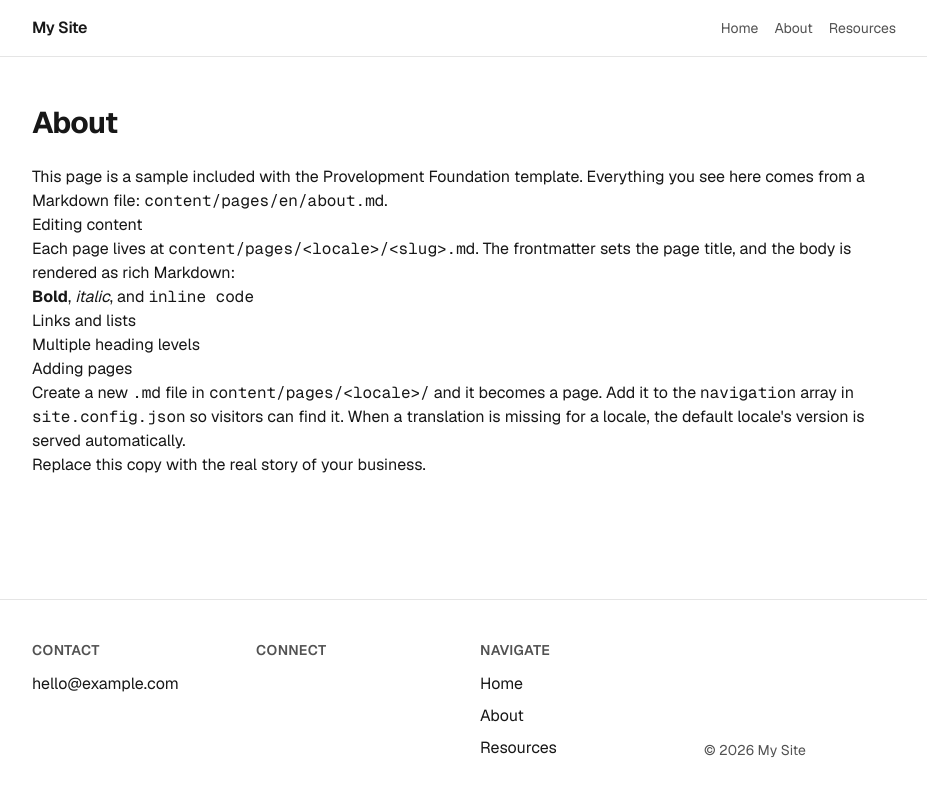
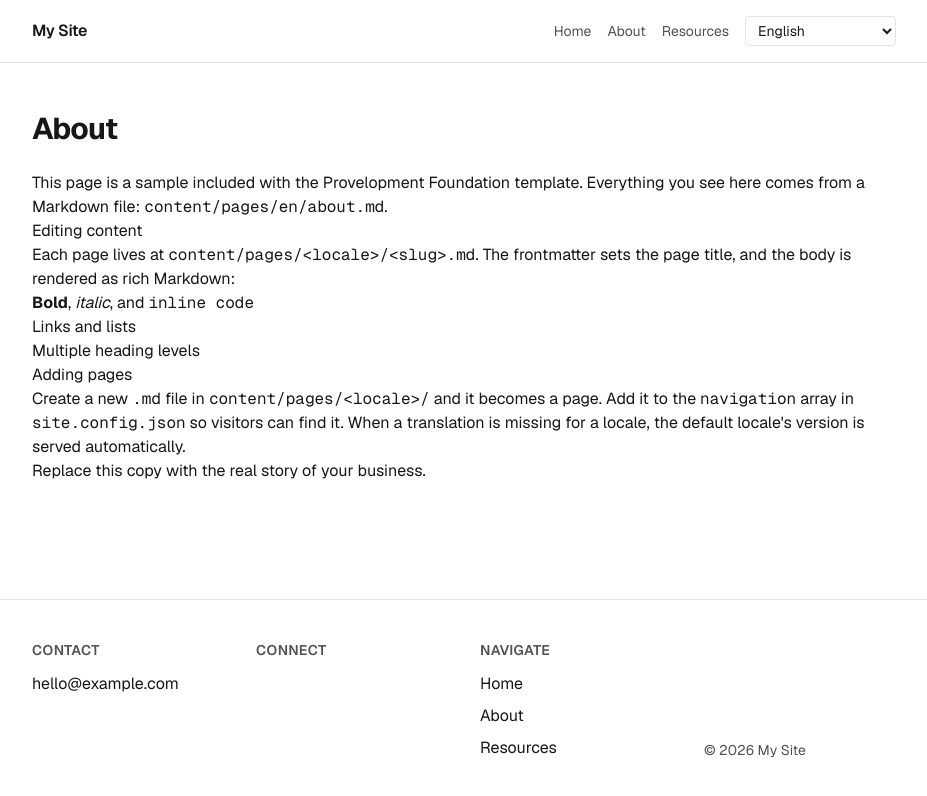
Before and after one commit to provelopment/provelopment, a Next.js app: page /en/about in a window 1280 px wide. Shown: the top 796 px of the page, without its empty margins (176-1103 px from the left). Built offline with nearby package versions, Linux system fonts and the light colour scheme.

Commit message:
feat(i18n): add language menu switcher to site header (#1)

```diff
--- /dev/null
+++ b/src/components/site/language-switcher.tsx
@@ -0,0 +1,48 @@
+"use client";
+
+import { usePathname, useRouter } from "next/navigation";
+import { siteConfig } from "@/config";
+import { replaceLocaleSegment } from "@/core/locale";
+
+interface LanguageSwitcherProps {
+    readonly locale: string;
+    /** Accessible label, localized via the active locale's dictionary. */
+    readonly label: string;
+}
+
+const LOCALE_COOKIE = "NEXT_LOCALE";
+const COOKIE_MAX_AGE_SECONDS = 60 * 60 * 24 * 365;
+
+/**
+ * Locale dropdown shown in the header. Selecting a language preserves the
+ * current sub-path and records the choice in a cookie so bare-`/` requests
+ * negotiate to it on later visits.
+ */
+export function LanguageSwitcher({ locale, label }: LanguageSwitcherProps) {
+    const router = useRouter();
+    const pathname = usePathname();
+
+    function handleChange(nextLocale: string) {
+        if (nextLocale === locale) {
+            return;
+        }
+
+        document.cookie = `${LOCALE_COOKIE}=${nextLocale}; path=/; max-age=${COOKIE_MAX_AGE_SECONDS}; samesite=lax`;
+        router.push(replaceLocaleSegment(pathname ?? `/${locale}`, nextLocale));
+    }
+
+    return (
+        <select
+            aria-label={label}
+            value={locale}
+            onChange={(event) => handleChange(event.target.value)}
+            className="rounded border border-border bg-background px-2 py-1 text-sm text-foreground"
+        >
+            {siteConfig.locales.map((entry) => (
+                <option key={entry.code} value={entry.code}>
+                    {entry.label}
+                </option>
+            ))}
+        </select>
+    );
+}
--- a/src/components/site/site-header.tsx
+++ b/src/components/site/site-header.tsx
@@ -1,5 +1,6 @@
 import Link from "next/link";
 import { getDictionary, siteConfig } from "@/config";
+import { LanguageSwitcher } from "./language-switcher";
 
 interface SiteHeaderProps {
     readonly locale: string;
@@ -20,6 +21,7 @@ export function SiteHeader({ locale }: SiteHeaderProps) {
                     </Link>
                 </div>
 
+                <div className="flex items-center gap-4">
                     <nav aria-label={dictionary.navigation.primaryLabel}>
                         <ul className="flex items-center gap-4">
                             {siteConfig.navigation.map((item) => (
@@ -34,6 +36,12 @@ export function SiteHeader({ locale }: SiteHeaderProps) {
                             ))}
                         </ul>
                     </nav>
+
+                    <LanguageSwitcher
+                        locale={locale}
+                        label={dictionary.language.label}
+                    />
+                </div>
             </div>
         </header>
     );
--- a/src/config/i18n/de.ts
+++ b/src/config/i18n/de.ts
@@ -26,4 +26,7 @@ export const de: Dictionary = {
     message: "Die gesuchte Seite existiert nicht.",
     returnHome: "Zurück zur Startseite",
   },
+  language: {
+    label: "Sprache",
+  },
 };
--- a/src/config/i18n/dictionary.ts
+++ b/src/config/i18n/dictionary.ts
@@ -32,4 +32,8 @@ export interface Dictionary {
     readonly message: string;
     readonly returnHome: string;
   };
+  /** Accessible label for the locale selector. */
+  readonly language: {
+    readonly label: string;
+  };
 }
--- a/src/config/i18n/en.ts
+++ b/src/config/i18n/en.ts
@@ -26,4 +26,7 @@ export const en: Dictionary = {
     message: "The page you are looking for does not exist.",
     returnHome: "Return home",
   },
+  language: {
+    label: "Language",
+  },
 };
--- a/src/config/i18n/es.ts
+++ b/src/config/i18n/es.ts
@@ -26,4 +26,7 @@ export const es: Dictionary = {
     message: "La página que buscas no existe.",
     returnHome: "Volver al inicio",
   },
+  language: {
+    label: "Idioma",
+  },
 };
--- a/src/config/i18n/fr.ts
+++ b/src/config/i18n/fr.ts
@@ -26,4 +26,7 @@ export const fr: Dictionary = {
     message: "La page que vous cherchez n'existe pas.",
     returnHome: "Retour à l'accueil",
   },
+  language: {
+    label: "Langue",
+  },
 };
--- a/src/config/i18n/id.ts
+++ b/src/config/i18n/id.ts
@@ -26,4 +26,7 @@ export const id: Dictionary = {
     message: "Halaman yang Anda cari tidak ada.",
     returnHome: "Kembali ke beranda",
   },
+  language: {
+    label: "Bahasa",
+  },
 };
--- a/src/config/i18n/ja.ts
+++ b/src/config/i18n/ja.ts
@@ -26,4 +26,7 @@ export const ja: Dictionary = {
     message: "お探しのページは存在しません。",
     returnHome: "ホームに戻る",
   },
+  language: {
+    label: "言語",
+  },
 };
--- a/src/config/i18n/ko.ts
+++ b/src/config/i18n/ko.ts
@@ -26,4 +26,7 @@ export const ko: Dictionary = {
     message: "찾으시는 페이지가 존재하지 않습니다.",
     returnHome: "홈으로 돌아가기",
   },
+  language: {
+    label: "언어",
+  },
 };
--- a/src/config/i18n/zh.ts
+++ b/src/config/i18n/zh.ts
@@ -26,4 +26,7 @@ export const zh: Dictionary = {
     message: "您访问的页面不存在。",
     returnHome: "返回首页",
   },
+  language: {
+    label: "语言",
+  },
 };
--- a/src/core/locale.ts
+++ b/src/core/locale.ts
@@ -82,6 +82,18 @@ export function negotiateLocale(options: NegotiateLocaleOptions): Locale {
   return defaultLocale;
 }
 
+/**
+ * Returns `pathname` with its leading locale segment replaced by
+ * `newLocale` (e.g. `/en/about` + `fr` → `/fr/about`). Route pathnames are
+ * always rendered under a supported locale, so the first segment is treated
+ * as that locale.
+ */
+export function replaceLocaleSegment(pathname: string, newLocale: Locale): string {
+  const segments = pathname.split("/");
+  segments[1] = newLocale;
+  return segments.join("/");
+}
+
 export interface LanguageAlternatesOptions {
   readonly baseUrl: string;
   readonly locales: readonly Locale[];
```
Also changed, not shown: 2 other files (tests, documents, lock files or other folders). Lines whose indentation alone changed are shown as unchanged.
